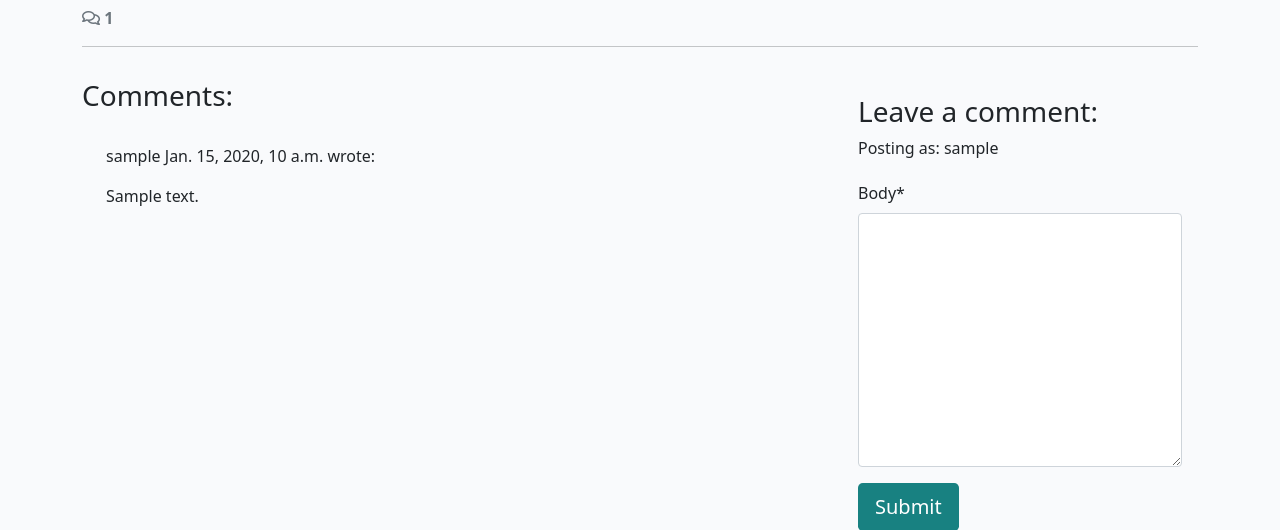
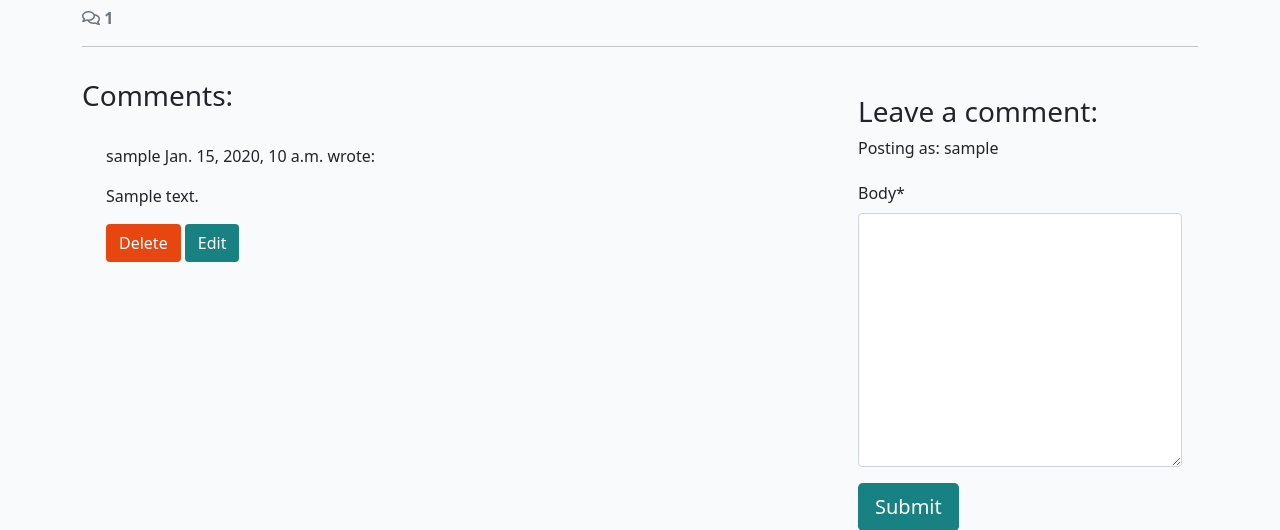
Before and after one commit to ZakariyeNor/django-quarter--finals, a Django app: a page that uses templates/base.html in a window 1280 px wide. Shown: the part 494-1024 px from the top of the page. Run offline with Django 4.2, Linux system fonts and the light colour scheme; a user stored in the database is signed in; tables that the repository leaves empty hold one stand-in row (values such as "Sample post"); some libraries are stand-ins or nearby versions.

Commit message:
edit and delete functionality

```diff
--- a/blog/templates/blog/post_detail.html
+++ b/blog/templates/blog/post_detail.html
@@ -68,6 +68,11 @@
             This comment is awaiting approval
           </p>
           {% endif %}
+          {% if user.is_authenticated and comment.author == user %}
+          <button class="btn btn-delete" comment_id="{{ comment.id }}">Delete</button>
+          <button class="btn btn-edit" comment_id="{{ comment.id }}">Edit</button>
+          {% endif %}
+
         </div>
         <!-- Our for loop ends here -->
         {% endfor %}
@@ -95,4 +100,34 @@
   </div>
 </div>
 
+<!-- Delete confirmation modal -->
+<div class="modal fade" id="deleteModal" tabindex="-1"
+  aria-labelledby="deleteModalLabel" aria-hidden="true">
+  <div class="modal-dialog">
+    <div class="modal-content">
+      <div class="modal-header">
+        <h5 class="modal-title"
+          id="deleteModalLabel">Delete comment?</h5>
+        <button type="button" class="btn-close"
+          data-bs-dismiss="modal" aria-label="Close"></button>
+      </div>
+      <div class="modal-body">
+        Are you sure you want to delete your comment?
+        This action cannot be undone.
+      </div>
+      <div class="modal-footer">
+        <button type="button" class="btn btn-secondary"
+          data-bs-dismiss="modal">Close</button>
+        <a id="deleteConfirm" href="#" class="btn
+          btn-danger">Delete</a>
+      </div>
+    </div>
+  </div>
+</div>
+
+
 {% endblock content %}
+
+{% block extras %}
+<script src="{% static 'js/comments.js' %}"></script>
+{% endblock %}
--- a/blog/urls.py
+++ b/blog/urls.py
@@ -4,5 +4,9 @@ from django.urls import path
 urlpatterns = [
     path('', views.PostList.as_view(), name='home'),
     path('<slug:slug>/', views.post_detail, name='post_detail'),
+    path('<slug:slug>/edit_comment/<int:comment_id>',
+        views.comment_edit, name='comment_edit'),
+    path('<slug:slug>/delete_comment/<int:comment_id>',
+         views.comment_delete, name='comment_delete'),
 
 ]
--- a/blog/views.py
+++ b/blog/views.py
@@ -1,7 +1,8 @@
-from django.shortcuts import render, get_object_or_404
+from django.shortcuts import render, get_object_or_404, reverse
 from django.views import generic
 from django.contrib import messages
-from .models import Post
+from django.http import HttpResponseRedirect
+from .models import Post, Comment
 from .forms import CommentForm
 
 # Create your views here.
@@ -54,3 +55,49 @@ def post_detail(request, slug):
             "comment_form": comment_form,
         },
     )
+
+
+#Edit view
+def comment_edit(request, slug, comment_id):
+    """ View to edit comments"""
+
+    if request.method == "POST":
+        queryset = Post.objects.filter(status=1)
+        post = get_object_or_404(queryset, slug=slug)
+        comment = get_object_or_404(Comment, pk=comment_id)
+        comment_form = CommentForm(data=request.POST, instance=comment)
+        if comment_form.is_valid() and comment.author == request.user:
+            comment = comment_form.save(commit=False)
+            comment.post = post
+            comment.approved = False
+            comment.save()
+            messages.add_message(request, messages.SUCCESS,
+            'Comment Updated!'
+            )
+        else:
+            messages.add_message(request, messages.ERROR,
+            'Error updating comment!'
+            )
+    return HttpResponseRedirect(reverse('post_detail', args=[slug]))
+
+
+
+ #Delete view
+def comment_delete(request, slug, comment_id):
+    """ View to delete comments"""
+
+    queryset = Post.objects.filter(status=1)
+    post = get_object_or_404(queryset, slug=slug)
+    comment = get_object_or_404(Comment, pk=comment_id)
+
+    if comment.author == request.user:
+        comment.delete()
+        messages.add_message(request, messages.SUCCESS,
+        'Comment Deleted!'
+        )
+    else:
+        messages.add_message(request, messages.ERROR,
+        'You can only delete your own comments!'
+        )
+
+    return HttpResponseRedirect(reverse('post_detail', args=[slug]))
--- /dev/null
+++ b/static/js/comments.js
@@ -0,0 +1,47 @@
+const editButtons = document.getElementsByClassName("btn-edit");
+const commentText = document.getElementById("id_body");
+const commentForm = document.getElementById("commentForm");
+
+
+const submitButton = document.getElementById("submitButton");
+const deleteModal = new bootstrap.Modal(document.getElementById("deleteModal"));
+const deleteButtons = document.getElementsByClassName("btn-delete");
+const deleteConfirm = document.getElementById("deleteConfirm");
+
+/**
+* Initializes edit functionality for the provided edit buttons.
+*
+* For each button in the `editButtons` collection:
+* - Retrieves the associated comment's ID upon click.
+* - Fetches the content of the corresponding comment.
+* - Populates the `commentText` input/textarea with the comment's content for editing.
+* - Updates the submit button's text to "Update".
+* - Sets the form's action attribute to the `edit_comment/{commentId}` endpoint.
+*/
+for (let button of editButtons) {
+  button.addEventListener("click", (e) => {
+    let commentId = e.target.getAttribute("comment_id");
+    let commentContent = document.getElementById(`comment${commentId}`).innerText;
+    commentText.value = commentContent;
+    submitButton.innerText = "Update";
+    commentForm.setAttribute("action", `edit_comment/${commentId}`);
+  });
+}
+
+/**
+* Initializes deletion functionality for the provided delete buttons.
+*
+* For each button in the `deleteButtons` collection:
+* - Retrieves the associated comment's ID upon click.
+* - Updates the `deleteConfirm` link's href to point to the
+* deletion endpoint for the specific comment.
+* - Displays a confirmation modal (`deleteModal`) to prompt
+* the user for confirmation before deletion.
+*/
+for (let button of deleteButtons) {
+  button.addEventListener("click", (e) => {
+    let commentId = e.target.getAttribute("comment_id");
+    deleteConfirm.href = `delete_comment/${commentId}`;
+    deleteModal.show();
+  });
+}
--- a/static/js/script.js
+++ /dev/null
@@ -1 +0,0 @@
-console.log("Hello static")
--- a/templates/base.html
+++ b/templates/base.html
@@ -117,7 +117,8 @@
         </script>
 
     <!-- Custom js -->
-     <script src="{% static 'js/script.js' %}"></script>
+    {% block extras %}
+    {% endblock %}
 </body>
 
 </html>
```
